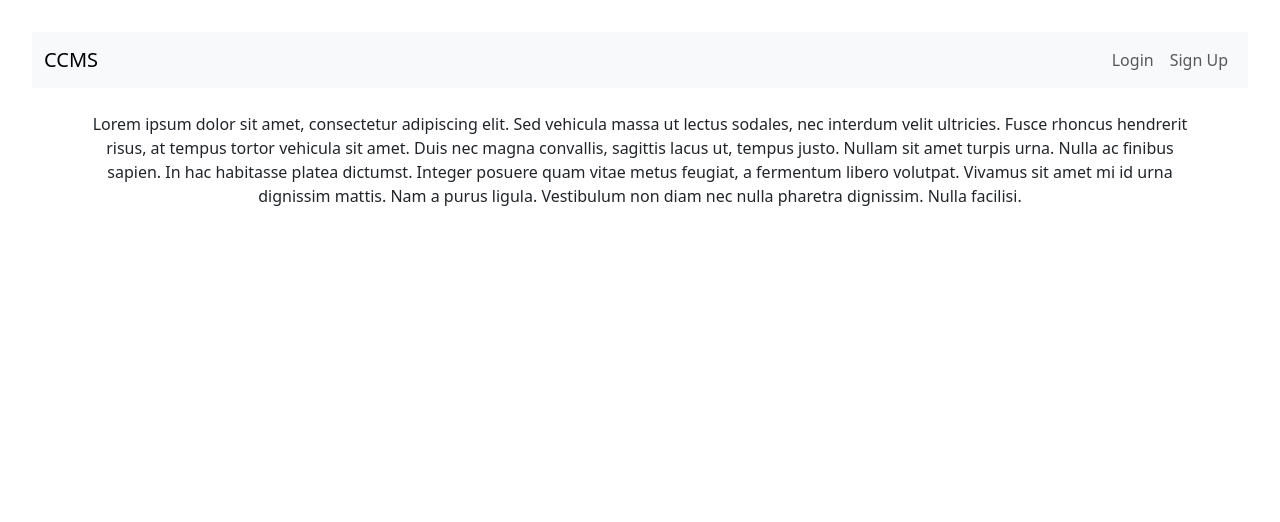
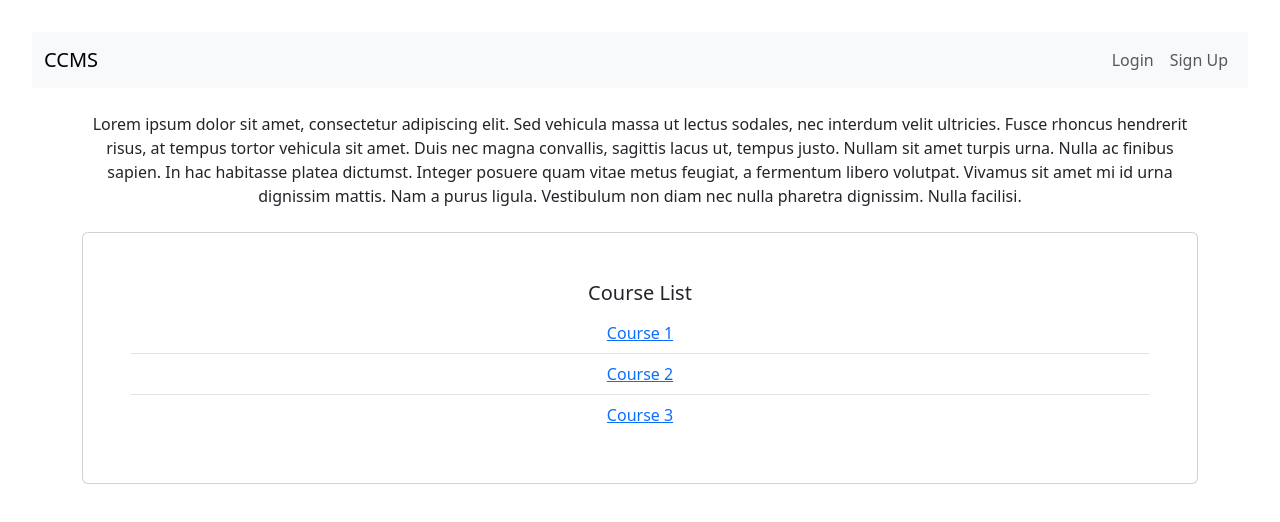
Before and after one commit to SahibAbbas123/CCMS, a React (Vite) app: page / in a window 1280 px wide. Shown: the top 522 px of the page. Built offline with nearby package versions, Linux system fonts and the light colour scheme.

Commit message:
Primarily single list of courses added

```diff
--- a/src/App.tsx
+++ b/src/App.tsx
@@ -4,6 +4,14 @@ import viteLogo from '/vite.svg'
 import './App.css'
 import Navbar from './components/Navbar'
 import Intro from './components/Intro'
+import CourseList from './components/CourseList'
+
+const courses = [
+  { id: 1, name: 'Course 1' },
+  { id: 2, name: 'Course 2' },
+  { id: 3, name: 'Course 3' },
+  // Add more courses as needed
+];
 
 function App() {
   const [count, setCount] = useState(0)
@@ -12,6 +20,7 @@ function App() {
     <>
     <Navbar></Navbar>
     <Intro></Intro>
+    <CourseList courses={courses}></CourseList>
     </>
   )
 }
--- /dev/null
+++ b/src/components/CourseList.tsx
@@ -0,0 +1,33 @@
+// CourseList.tsx
+
+import React from 'react';
+
+interface Course {
+  id: number;
+  name: string;
+}
+
+interface Props {
+  courses: Course[];
+}
+
+const CourseList: React.FC<Props> = ({ courses }) => {
+  return (
+    <div className="container mt-4">
+      <div className="card">
+        <div className="card-body">
+          <h5 className="card-title">Course List</h5>
+          <ul className="list-group list-group-flush">
+            {courses.map(course => (
+              <li key={course.id} className="list-group-item">
+                <a href={`/course/${course.id}`}>{course.name}</a>
+              </li>
+            ))}
+          </ul>
+        </div>
+      </div>
+    </div>
+  );
+}
+
+export default CourseList;
```
